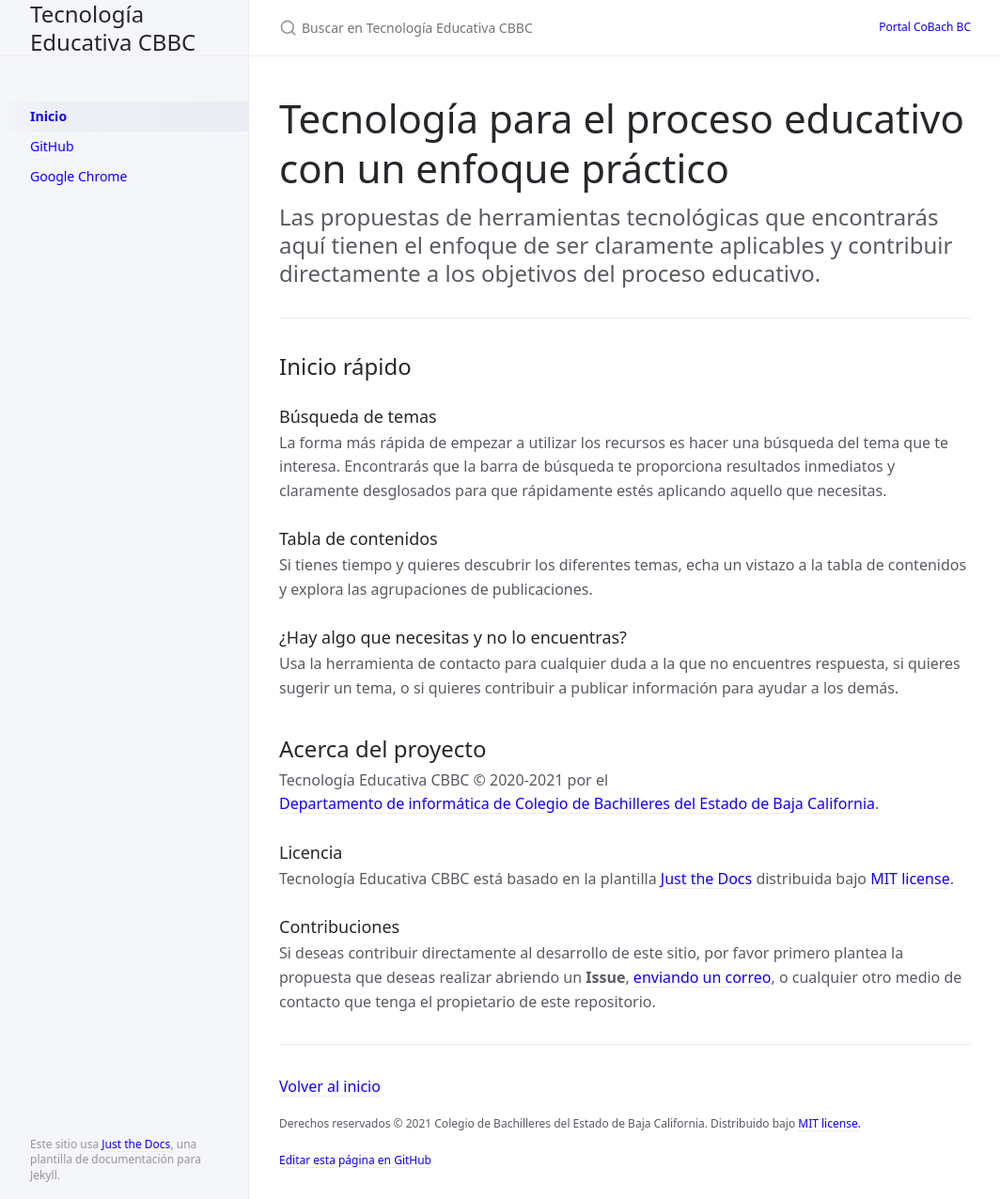
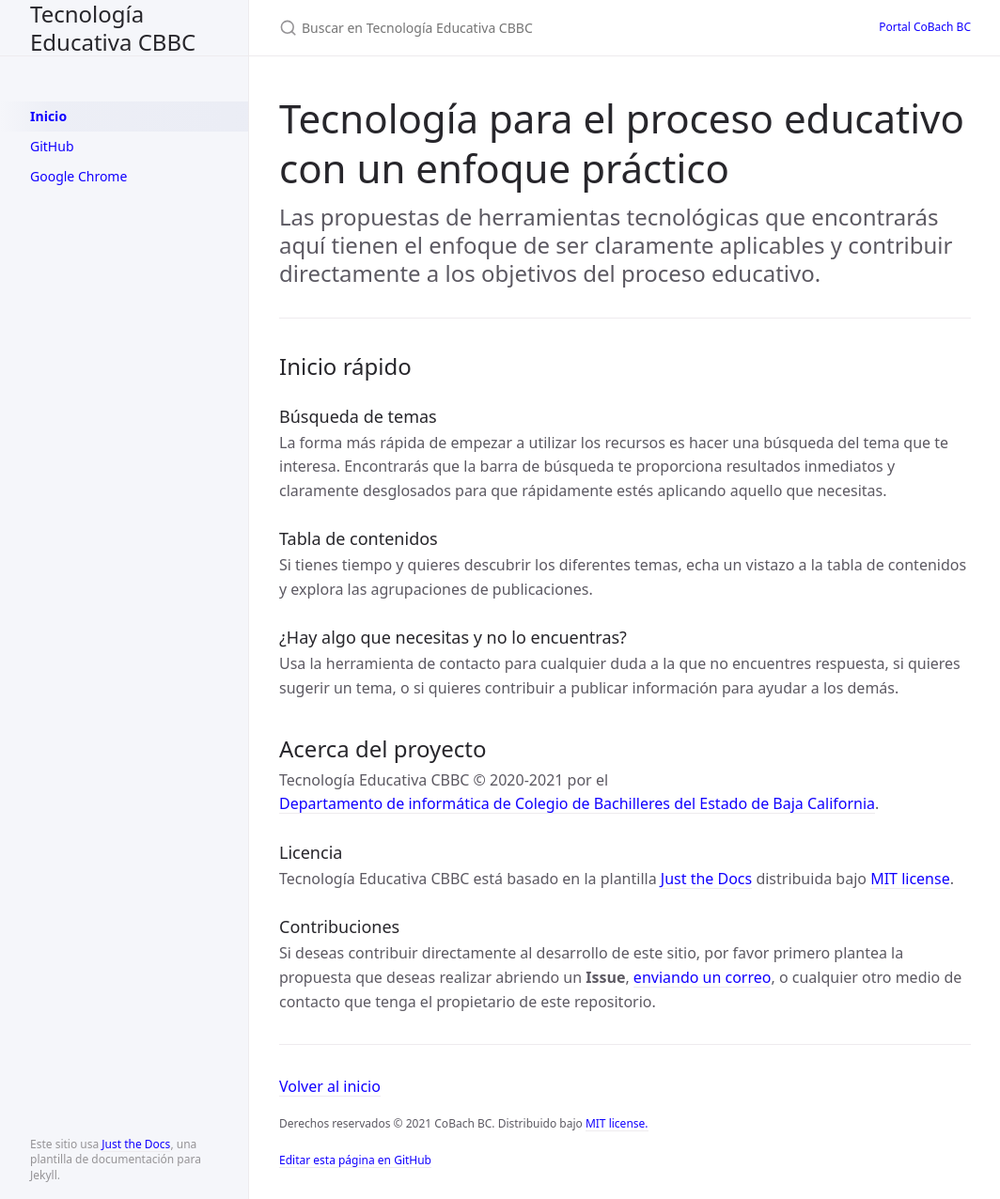
Before and after one commit to CoBachBC/demo, a Jekyll site: the page built from index.md, in a window 1280 px wide and 1276 px high. Shown: the whole window at 94% size, without its empty margins (107-1171 px from the left). Built offline with Jekyll 4.4.1, drawn with Linux system fonts in a browser that asks for light colours.

Commit message:
Update _config.yml

```diff
--- a/_config.yml
+++ b/_config.yml
@@ -81,7 +81,7 @@
 back_to_top: true
 back_to_top_text: "Volver al inicio"
 
-footer_content: "Derechos reservados &copy; 2021 Colegio de Bachilleres del Estado de Baja California. Distribuido bajo <a href=\"https://github.com/pmarsceill/just-the-docs/tree/master/LICENSE.txt\">MIT license.</a>"
+footer_content: "Derechos reservados &copy; 2021 CoBach BC. Distribuido bajo <a href=\"https://github.com/pmarsceill/just-the-docs/tree/master/LICENSE.txt\">MIT license.</a>"
 
 # Footer last edited timestamp
 last_edit_timestamp: true # show or hide edit time - page must have `last_modified_date` defined in the frontmatter
```
